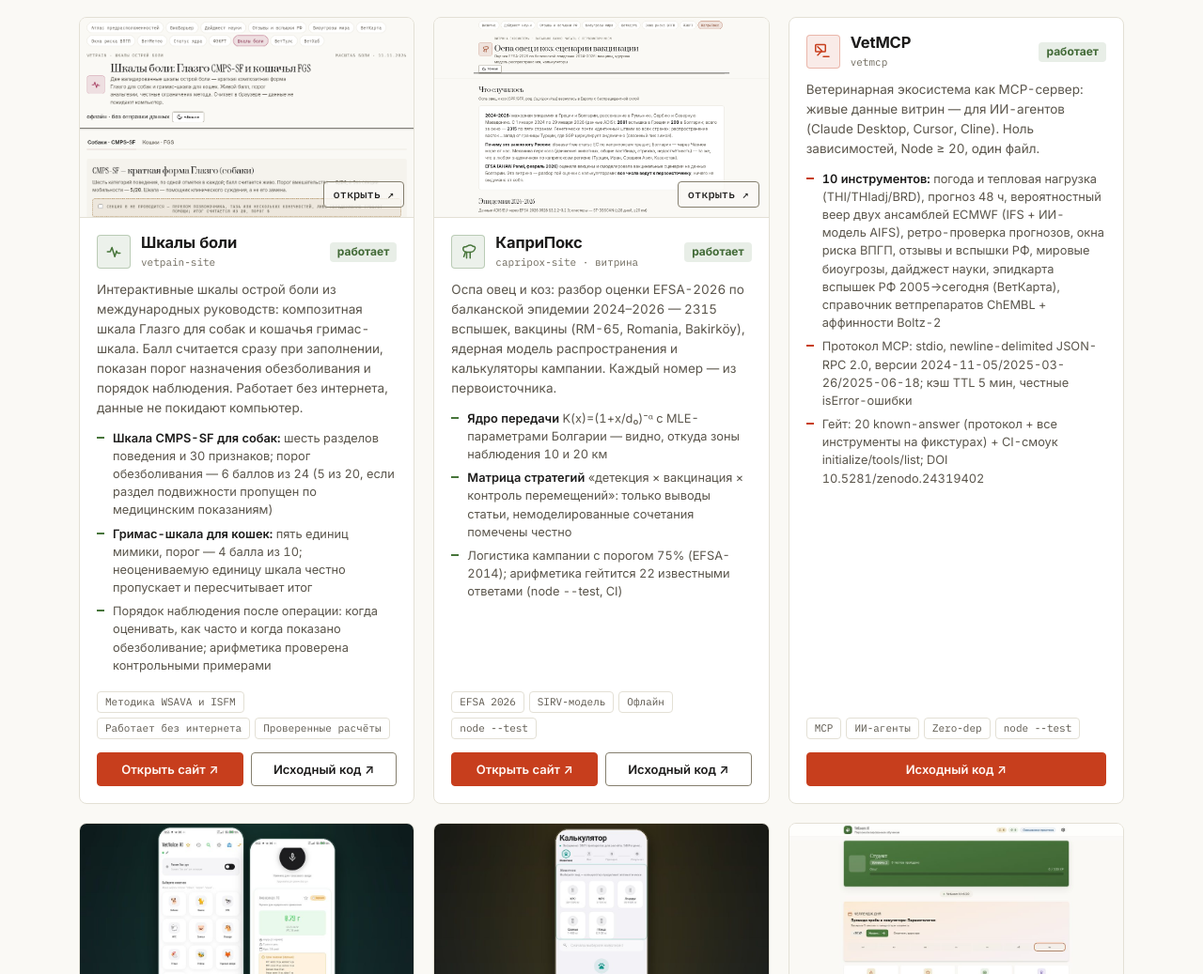
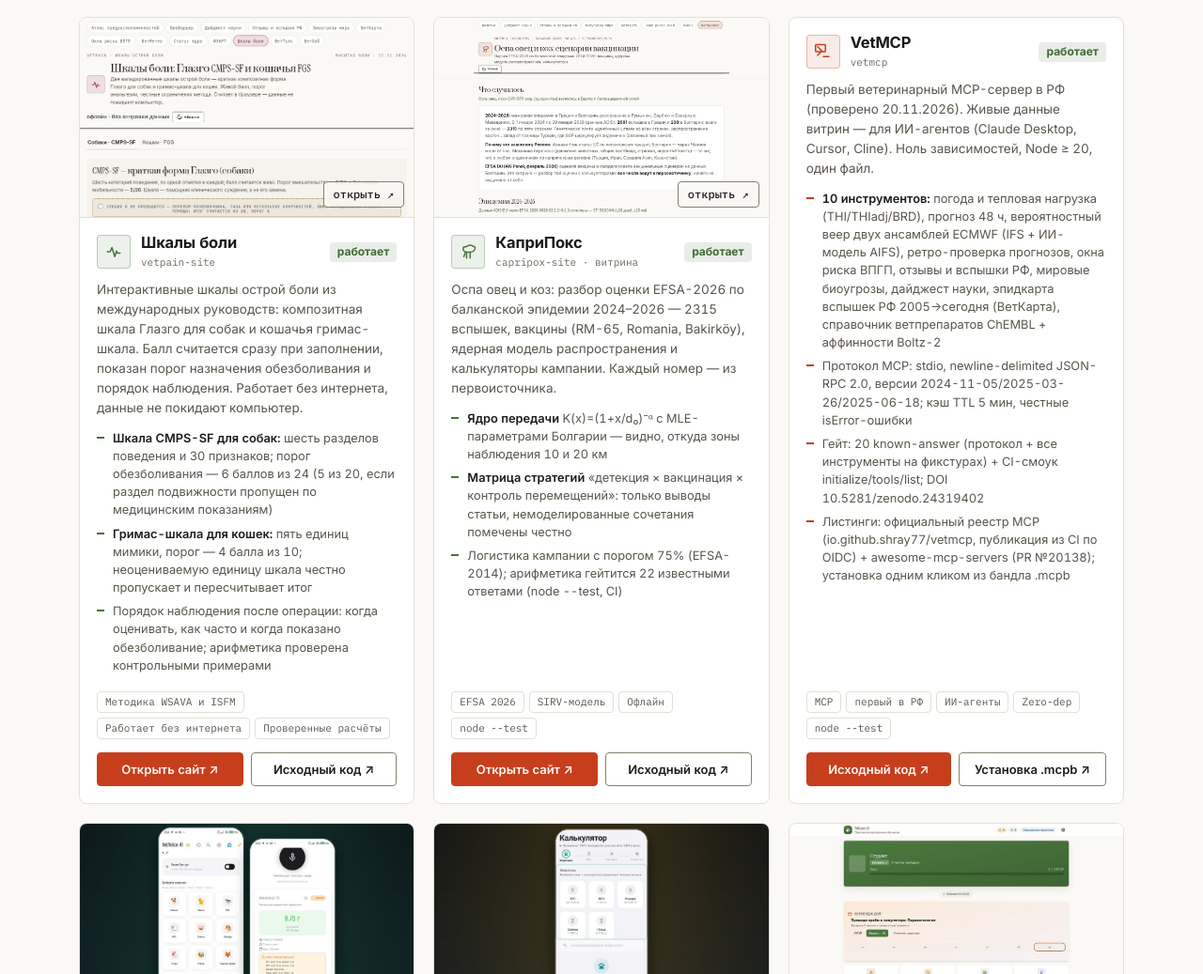
Before and after one commit to shray77/shray77.github.io, a plain HTML site: page index.html in a window 1280 px wide. Shown: the part 5055-6092 px from the top of the page at 94% size. Drawn offline with Linux system fonts and the light colour scheme; no server answers.

Commit message:
Карточка VetMCP: статус «первый ветеринарный MCP в РФ» + листинги (реестр io.github.shray77/vetmcp, PR №20138) + кнопка установки .mcpb + тег

```diff
--- a/index.html
+++ b/index.html
@@ -774,15 +774,17 @@ section:first-of-type{padding-top:0}
             <div><h3 class="card__title">VetMCP</h3><span class="card__repo">vetmcp</span></div>
             <span class="ds-badge ds-badge--green card__live">работает</span>
           </div>
-          <p class="card__desc">Ветеринарная экосистема как MCP-сервер: живые данные витрин — для ИИ-агентов (Claude Desktop, Cursor, Cline). Ноль зависимостей, Node ≥ 20, один файл.</p>
+          <p class="card__desc">Первый ветеринарный MCP-сервер в РФ (проверено 20.11.2026). Живые данные витрин — для ИИ-агентов (Claude Desktop, Cursor, Cline). Ноль зависимостей, Node ≥ 20, один файл.</p>
           <ul class="card__feat">
             <li><b>10 инструментов:</b> погода и тепловая нагрузка (THI/THIadj/BRD), прогноз 48 ч, вероятностный веер двух ансамблей ECMWF (IFS + ИИ-модель AIFS), ретро-проверка прогнозов, окна риска ВПГП, отзывы и вспышки РФ, мировые биоугрозы, дайджест науки, эпидкарта вспышек РФ 2005→сегодня (ВетКарта), справочник ветпрепаратов ChEMBL + аффинности Boltz-2</li>
             <li>Протокол MCP: stdio, newline-delimited JSON-RPC 2.0, версии 2024-11-05/2025-03-26/2025-06-18; кэш TTL 5 мин, честные isError-ошибки</li>
             <li>Гейт: 20 known-answer (протокол + все инструменты на фикстурах) + CI-смоук initialize/tools/list; DOI 10.5281/zenodo.24319402</li>
+            <li>Листинги: официальный реестр MCP (io.github.shray77/vetmcp, публикация из CI по OIDC) + awesome-mcp-servers (PR №20138); установка одним кликом из бандла .mcpb</li>
           </ul>
-          <div class="card__tags"><span class="card__tag">MCP</span><span class="card__tag">ИИ-агенты</span><span class="card__tag">Zero-dep</span><span class="card__tag">node --test</span></div>
+          <div class="card__tags"><span class="card__tag">MCP</span><span class="card__tag">первый в РФ</span><span class="card__tag">ИИ-агенты</span><span class="card__tag">Zero-dep</span><span class="card__tag">node --test</span></div>
           <div class="card__links">
             <a class="ds-btn ds-btn--primary" href="https://github.com/shray77/vetmcp" target="_blank" rel="noopener">Исходный код ↗</a>
+            <a class="ds-btn" href="https://github.com/shray77/vetmcp/releases/tag/v1.1.0" target="_blank" rel="noopener">Установка .mcpb ↗</a>
           </div>
         </div>
       </article>
```
